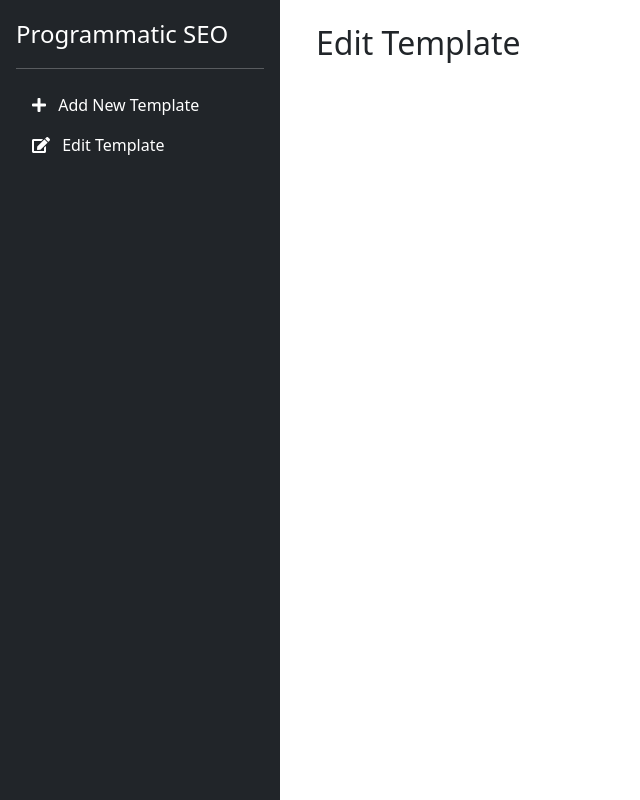
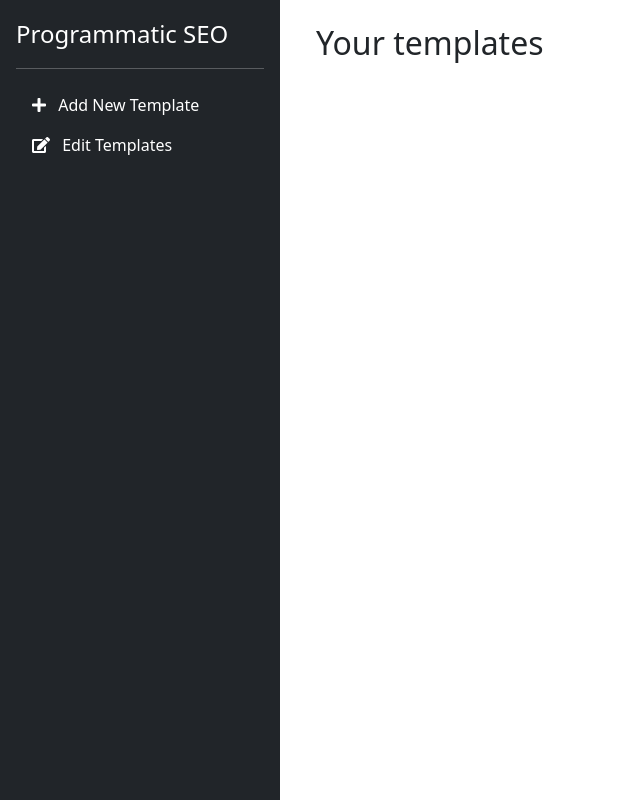
Before and after one commit to BogdanAnghelina/programmatic-seo-app, a Flask app: page /edit_template in a window 1280 px wide. Shown: the whole page, without its empty margins (0-640 px from the left). Run offline with Flask 3, Linux system fonts and the light colour scheme; a user stored in the database is signed in; some libraries are stand-ins or nearby versions.

Commit message:
Changed Edit Template page name

```diff
--- a/templates/edit_template.html
+++ b/templates/edit_template.html
@@ -27,7 +27,7 @@
 <div class="container-fluid">
     <div class="row">
         <div class="col">
-            <h2>Edit Template</h2>
+            <h2>Your templates</h2>
 
             <!-- Template cards view -->
             <div id="template-cards" class="row mt-4">
--- a/templates/sidebar.html
+++ b/templates/sidebar.html
@@ -13,7 +13,7 @@
         <li class="nav-item">
             <a href="/edit_template" class="nav-link text-white">
                 <i class="fas fa-edit"></i>
-                <span class="ms-2">Edit Template</span>
+                <span class="ms-2">Edit Templates</span>
             </a>
         </li>
         <!-- Add more links as needed -->
```
